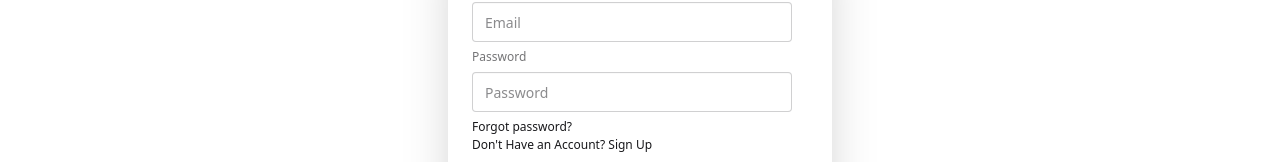
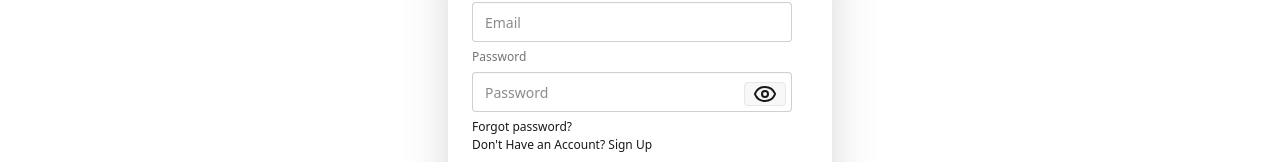
Before and after one commit to Fahim044/skill-swap-ass-9, a React (Vite) app: page /auth/login in a window 1280 px wide. Shown: the part 160-322 px from the top of the page. Built offline with nearby package versions, Linux system fonts and the light colour scheme; no server answers.

Commit message:
password eye feature done

```diff
--- a/src/Auth/Login.jsx
+++ b/src/Auth/Login.jsx
@@ -3,9 +3,11 @@ import { Link, useLocation, useNavigate } from 'react-router';
 import { AuthContext } from './AuthProvider';
 import { toast } from 'react-toastify';
 import Loading from '../Components/Loading';
+import { Eye, EyeOff } from 'lucide-react';
 
 const Login = () => {
     const [error,setError]=useState("");
+    const [showPassword,setShowPassword]=useState(false);
     const {signInWithGoogle,setUser,signIn,loading,setCollectEmail}=use(AuthContext);
     const location=useLocation();
     const navigate=useNavigate();
@@ -53,10 +55,17 @@ const Login = () => {
           <label className="label">Email</label>
           <input name='email' ref={emailRef} type="email" className="input" placeholder="Email" />
           <label className="label">Password</label>
-          <input name='password' type="password" className="input" placeholder="Password" />
+          <div className='relative z-10'>
+
+            <input name='password' type={showPassword?"text":"password"} className="input" placeholder="Password" />
+            <button type='button' onClick={()=>setShowPassword(!showPassword)} className='btn btn-xs absolute top-2.5 left-68'>
+              {
+              showPassword ?<EyeOff ></EyeOff>:<Eye></Eye>
+            }
+            </button>
+          </div>
           <div><Link onClick={()=>{
     const email=emailRef.current?.value;
-
             setCollectEmail(email);
           }} to="/auth/forget-password"  className="link link-hover">Forgot password?</Link>
           <p >Don't Have an Account? <Link className='hover:underline' to="/auth/signup">Sign Up</Link></p>
```
